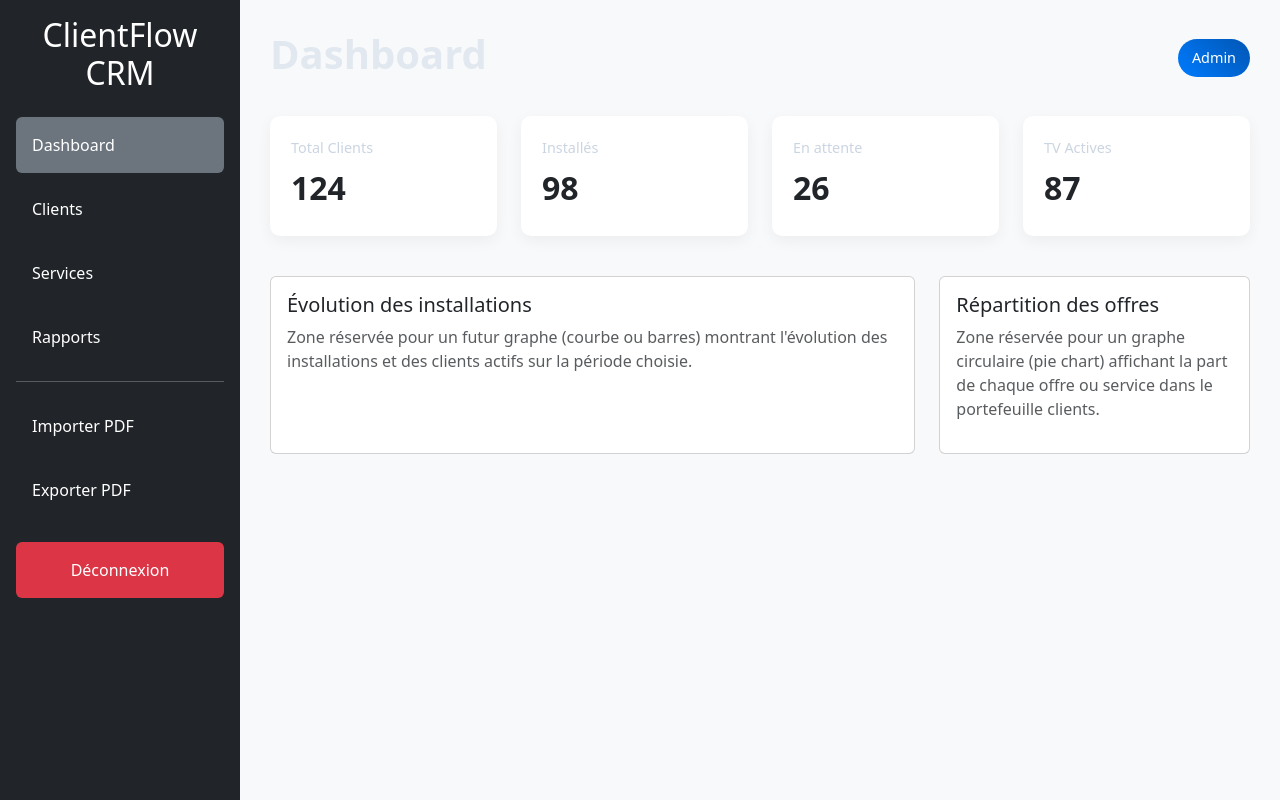
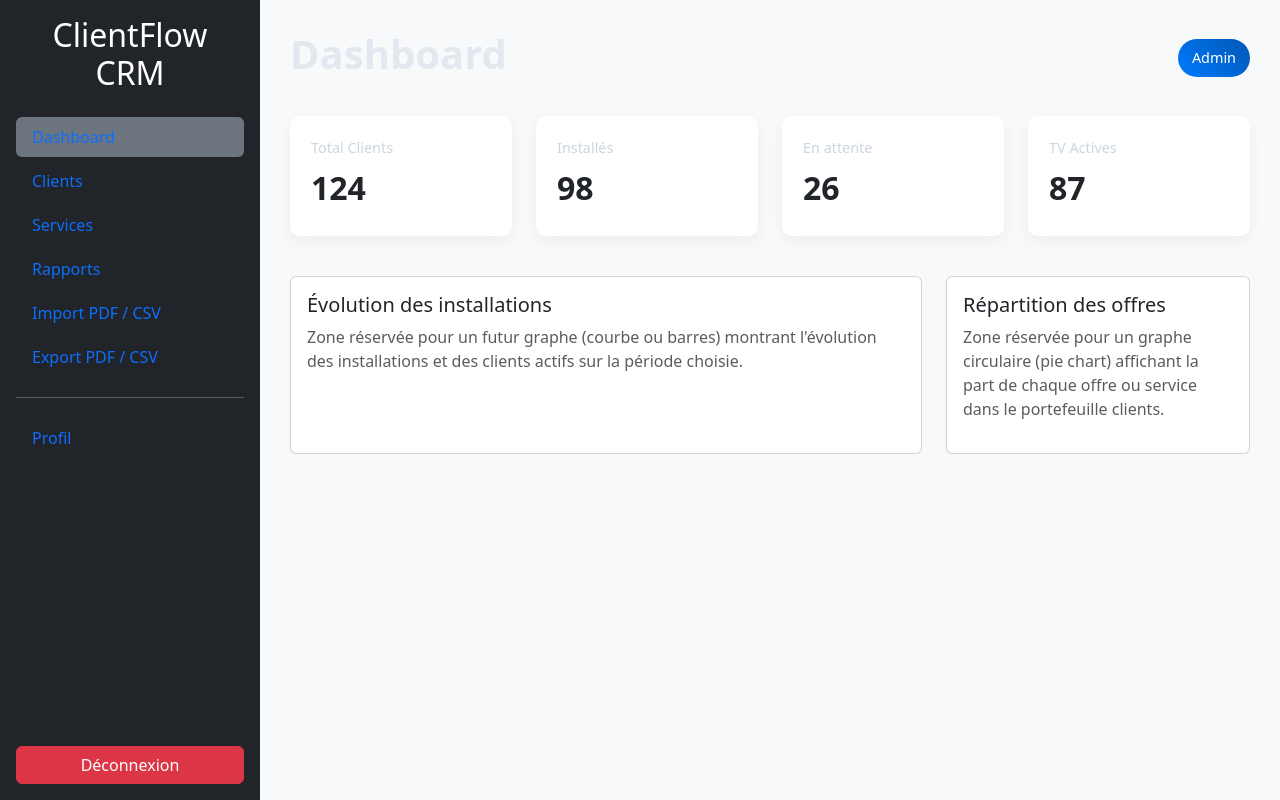
Before and after one commit to yamdev07/afridis_clients, a React (Vite) app in the folder my-react-app/: page /dashboard in a window 1280 px wide. Built offline with nearby package versions, Linux system fonts and the light colour scheme.

Commit message:
Modify Sidebar appearance

```diff
--- a/my-react-app/src/Pages/Sidebar.jsx
+++ b/my-react-app/src/Pages/Sidebar.jsx
@@ -15,51 +15,94 @@ function Sidebar() {
 
   return (
     <aside
-      className="bg-dark text-white p-3"
-      style={{ height: "100vh", width: "240px", position: "sticky", top: 0 }}
+      className="bg-dark text-white d-flex flex-column p-3"
+      style={{ height: "100vh", width: "260px", position: "sticky", top: 0 }}
     >
       <h2 className="text-center mb-4">ClientFlow CRM</h2>
 
-      <ul className="list-unstyled">
-
-        <li className={`p-3 mb-2 rounded ${isActive("/dashboard") ? "bg-secondary" : ""}`}
-            onClick={() => navigate("/dashboard")} style={{ cursor: "pointer" }}>
+      <nav className="flex-grow-1">
+        <ul className="nav nav-pills flex-column gap-1">
+          <li
+            className={`nav-link text-start ${
+              isActive("/dashboard") ? "bg-secondary" : ""
+            }`}
+            onClick={() => navigate("/dashboard")}
+            style={{ cursor: "pointer" }}
+          >
             Dashboard
           </li>
 
-        <li className={`p-3 mb-2 rounded ${isActive("/clients") ? "bg-secondary" : ""}`}
-            onClick={() => navigate("/clients")} style={{ cursor: "pointer" }}>
+          <li
+            className={`nav-link text-start ${
+              isActive("/clients") ? "bg-secondary" : ""
+            }`}
+            onClick={() => navigate("/clients")}
+            style={{ cursor: "pointer" }}
+          >
             Clients
           </li>
 
-        <li className={`p-3 mb-2 rounded ${isActive("/services") ? "bg-secondary" : ""}`}
-            onClick={() => navigate("/services")} style={{ cursor: "pointer" }}>
+          <li
+            className={`nav-link text-start ${
+              isActive("/services") ? "bg-secondary" : ""
+            }`}
+            onClick={() => navigate("/services")}
+            style={{ cursor: "pointer" }}
+          >
             Services
           </li>
 
-        <li className={`p-3 mb-2 rounded ${isActive("/reports") ? "bg-secondary" : ""}`}
-            onClick={() => navigate("/reports")} style={{ cursor: "pointer" }}>
+          <li
+            className={`nav-link text-start ${
+              isActive("/reports") ? "bg-secondary" : ""
+            }`}
+            onClick={() => navigate("/reports")}
+            style={{ cursor: "pointer" }}
+          >
             Rapports
+          </li>
+
+          <li
+            className={`nav-link text-start ${
+              isActive("/import") ? "bg-secondary" : ""
+            }`}
+            onClick={() => navigate("/import")}
+            style={{ cursor: "pointer" }}
+          >
+            Import PDF / CSV
+          </li>
+
+          <li
+            className={`nav-link text-start ${
+              isActive("/export") ? "bg-secondary" : ""
+            }`}
+            onClick={() => navigate("/export")}
+            style={{ cursor: "pointer" }}
+          >
+            Export PDF / CSV
           </li>
 
           <hr />
 
-        <li className="p-3 mb-2 rounded"
-            onClick={() => navigate("/import")} style={{ cursor: "pointer" }}>
-          Importer PDF
-        </li>
-
-        <li className="p-3 mb-2 rounded"
-            onClick={() => navigate("/export")} style={{ cursor: "pointer" }}>
-          Exporter PDF
-        </li>
-
-        <li className="p-3 mt-4 rounded bg-danger text-center"
+          <li
+            className={`nav-link text-start ${
+              isActive("/profile") ? "bg-secondary" : ""
+            }`}
+            onClick={() => navigate("/profile")}
             style={{ cursor: "pointer" }}
-            onClick={handleLogout}>
-          Déconnexion
+          >
+            Profil
           </li>
         </ul>
+      </nav>
+
+      <button
+        className="btn btn-danger mt-3 w-100"
+        style={{ cursor: "pointer" }}
+        onClick={handleLogout}
+      >
+        Déconnexion
+      </button>
     </aside>
   );
 }
```
Lines whose indentation alone changed are shown as unchanged.
